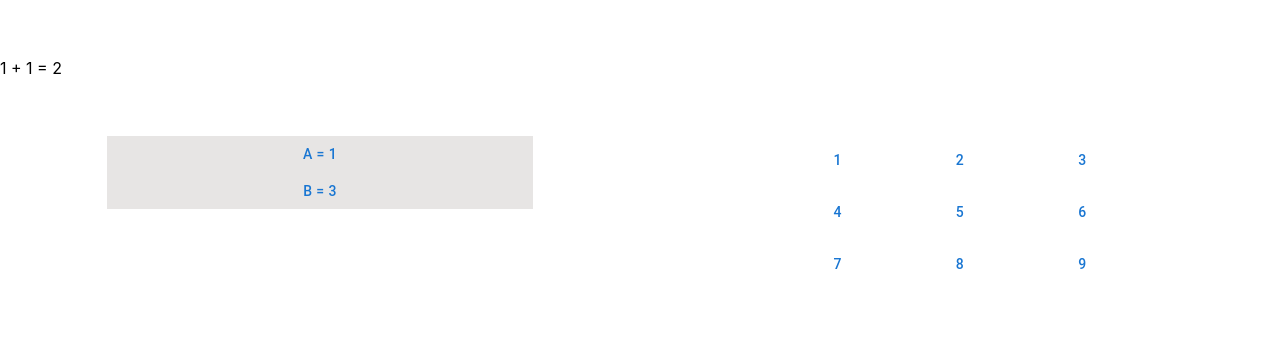
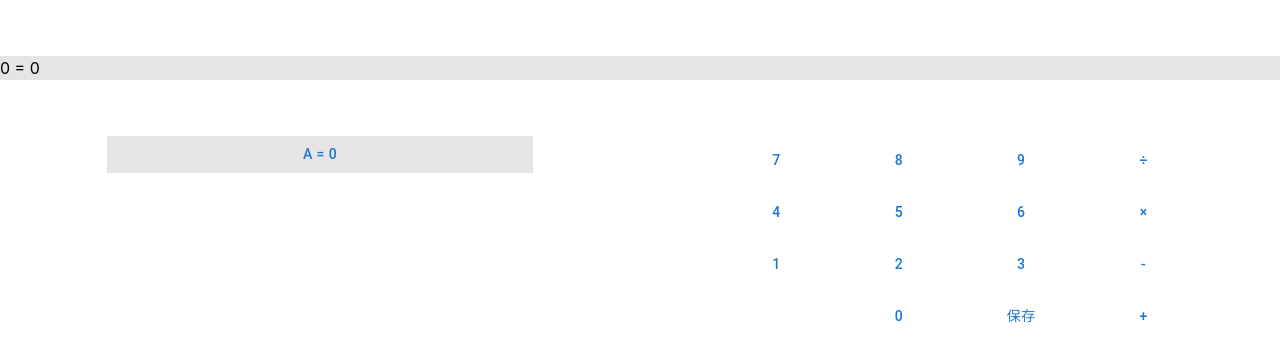
Before and after one commit to Kamodes/functionality_calculator, a Next.js app: page / in a window 1280 px wide. Shown: the top 362 px of the page. Built offline with nearby package versions, Linux system fonts and the light colour scheme.

Commit message:
計算ができる

```diff
--- a/components/calculator.tsx
+++ b/components/calculator.tsx
@@ -1,22 +1,37 @@
+import { DivButton } from "./divButton";
+import { EmptyButton } from "./emptyButton";
+import { MulButton } from "./mulButton";
 import { NumButton } from "./numButton";
+import { PlusButton } from "./plusButton";
+import { SaveButton } from "./saveButton";
+import { SubButton } from "./subButton";
 
 export const Caluculator: React.FC = () => {
   return (
     <div className="flex flex-col space-y-1 mx-6 justify-items-center">
       <div className="flex space-x-1 justify-center">
-        <NumButton n={1} />
-        <NumButton n={2} />
-        <NumButton n={3} />
+        <NumButton n={7} />
+        <NumButton n={8} />
+        <NumButton n={9} />
+        <DivButton />
       </div>
       <div className="flex space-x-1 justify-center">
         <NumButton n={4} />
         <NumButton n={5} />
         <NumButton n={6} />
+        <MulButton />
       </div>
       <div className="flex space-x-1 justify-center">
-        <NumButton n={7} />
-        <NumButton n={8} />
-        <NumButton n={9} />
+        <NumButton n={1} />
+        <NumButton n={2} />
+        <NumButton n={3} />
+        <SubButton />
+      </div>
+      <div className="flex space-x-1 justify-center">
+        <EmptyButton />
+        <NumButton n={0} />
+        <SaveButton />
+        <PlusButton />
       </div>
     </div>
   );
--- /dev/null
+++ b/components/divButton.tsx
@@ -0,0 +1,38 @@
+import { Button } from "@mui/material";
+import { useContext } from "react";
+import { FormulaContext } from "../pages";
+
+export const DivButton = () => {
+  const { formula, setFormula, answer, setAnswer } = useContext(FormulaContext);
+  const clickDivButton = () => {
+    if (formula.length === 1) {
+      const num = formula.slice(-1)[0];
+      setAnswer(Number(num));
+    } else {
+      const [ope, num]: string[] = formula.slice(-2);
+      if (ope === "+") {
+        setAnswer(answer + Number(num));
+      } else if (ope === "-") {
+        setAnswer(answer - Number(num));
+      } else if (ope === "×") {
+        setAnswer(answer * Number(num));
+      } else if (ope === "÷") {
+        setAnswer(answer / Number(num));
+      } else {
+        console.log("error");
+      }
+    }
+
+    setFormula([...formula, "÷"]);
+  };
+  return (
+    <Button
+      className="basis-1/5 bg-sky-300 rounded-lg space-x-2 h-12"
+      onClick={() => {
+        clickDivButton();
+      }}
+    >
+      {"÷"}
+    </Button>
+  );
+};
--- /dev/null
+++ b/components/emptyButton.tsx
@@ -0,0 +1,3 @@
+export const EmptyButton = () => {
+  return <div className="basis-1/5 space-x-2 h-12"></div>;
+};
--- /dev/null
+++ b/components/mulButton.tsx
@@ -0,0 +1,38 @@
+import { Button } from "@mui/material";
+import { useContext } from "react";
+import { FormulaContext } from "../pages";
+
+export const MulButton = () => {
+  const { formula, setFormula, answer, setAnswer } = useContext(FormulaContext);
+  const clickMulButton = () => {
+    if (formula.length === 1) {
+      const num = formula.slice(-1)[0];
+      setAnswer(Number(num));
+    } else {
+      const [ope, num]: string[] = formula.slice(-2);
+      if (ope === "+") {
+        setAnswer(answer + Number(num));
+      } else if (ope === "-") {
+        setAnswer(answer - Number(num));
+      } else if (ope === "×") {
+        setAnswer(answer * Number(num));
+      } else if (ope === "÷") {
+        setAnswer(answer / Number(num));
+      } else {
+        console.log("error");
+      }
+    }
+
+    setFormula([...formula, "×"]);
+  };
+  return (
+    <Button
+      className="basis-1/5 bg-sky-300 rounded-lg space-x-2 h-12"
+      onClick={() => {
+        clickMulButton();
+      }}
+    >
+      {"×"}
+    </Button>
+  );
+};
--- a/components/numButton.tsx
+++ b/components/numButton.tsx
@@ -1,8 +1,25 @@
 import Button from "@mui/material/Button";
+import { useContext } from "react";
+import { FormulaContext } from "../pages";
 
+export const operatorList: string[] = ["+", "-", "÷", "×"];
 export const NumButton: React.FC<{ n: number }> = ({ n }) => {
+  const { formula, setFormula } = useContext(FormulaContext);
+  const clickNumButton = () => {
+    const last: string = formula.slice(-1)[0];
+    if (operatorList.includes(last)) {
+      setFormula([...formula, String(n)]);
+    } else {
+      setFormula([...formula.slice(0, -1), `${Number(last) * 10 + n}`]);
+    }
+  };
   return (
-    <Button className="basis-1/5 bg-sky-300 rounded-lg space-x-2 h-12">
+    <Button
+      className="basis-1/5 bg-sky-300 rounded-lg space-x-2 h-12"
+      onClick={() => {
+        clickNumButton();
+      }}
+    >
       {n}
     </Button>
   );
--- /dev/null
+++ b/components/plusButton.tsx
@@ -0,0 +1,38 @@
+import { Button } from "@mui/material";
+import { useContext } from "react";
+import { FormulaContext } from "../pages";
+
+export const PlusButton = () => {
+  const { formula, setFormula, answer, setAnswer } = useContext(FormulaContext);
+  const clickPlusButton = () => {
+    if (formula.length === 1) {
+      const num = formula.slice(-1)[0];
+      setAnswer(Number(num));
+    } else {
+      const [ope, num]: string[] = formula.slice(-2);
+      if (ope === "+") {
+        setAnswer(answer + Number(num));
+      } else if (ope === "-") {
+        setAnswer(answer - Number(num));
+      } else if (ope === "×") {
+        setAnswer(answer * Number(num));
+      } else if (ope === "÷") {
+        setAnswer(answer / Number(num));
+      } else {
+        console.log("error");
+      }
+    }
+
+    setFormula([...formula, "+"]);
+  };
+  return (
+    <Button
+      className="basis-1/5 bg-sky-300 rounded-lg space-x-2 h-12"
+      onClick={() => {
+        clickPlusButton();
+      }}
+    >
+      {"+"}
+    </Button>
+  );
+};
--- a/components/result.tsx
+++ b/components/result.tsx
@@ -1,8 +1,8 @@
 export type resultProps = {
-  formula: string;
+  formula: string[];
   ans: number;
 };
 
 export const Result: React.FC<resultProps> = ({ formula, ans }) => {
-  return <div>{`${formula} = ${ans}`}</div>;
+  return <div>{`${formula.join(" ")} = ${ans}`}</div>;
 };
--- /dev/null
+++ b/components/saveButton.tsx
@@ -0,0 +1,14 @@
+import { Button } from "@mui/material";
+import { useContext } from "react";
+import { FormulaContext } from "../pages";
+
+export const SaveButton = () => {
+  const { formula, setFormula, answer, setAnswer, memo, setMemo } =
+    useContext(FormulaContext);
+  const clickSaveButton = () => {};
+  return (
+    <Button className=" basis-1/5 bg-sky-300 rounded-lg space-x-2 h-12">
+      {"保存"}
+    </Button>
+  );
+};
--- a/components/storeAnswer.tsx
+++ b/components/storeAnswer.tsx
@@ -1,14 +1,14 @@
 import { Answer } from "./answer";
 
 export type storeAnswerPropType = {
-  answers: Array<{ name: string; num: number }>;
+  memo: Array<{ name: string; num: number }>;
 };
 
 export const StoreAnswer: React.FC<storeAnswerPropType> = (prop) => {
   return (
     <div className="flex justify-center">
       <ul className="bg-stone-200 flex-row basis-2/3">
-        {prop.answers.map((answer: { name: string; num: number }) => (
+        {prop.memo.map((answer: { name: string; num: number }) => (
           <li key={answer.name} className="text-center">
             <Answer name={answer.name} num={answer.num} />
           </li>
--- /dev/null
+++ b/components/subButton.tsx
@@ -0,0 +1,38 @@
+import { Button } from "@mui/material";
+import { useContext } from "react";
+import { FormulaContext } from "../pages";
+
+export const SubButton = () => {
+  const { formula, setFormula, answer, setAnswer } = useContext(FormulaContext);
+  const clickSubButton = () => {
+    if (formula.length === 1) {
+      const num = formula.slice(-1)[0];
+      setAnswer(Number(num));
+    } else {
+      const [ope, num]: string[] = formula.slice(-2);
+      if (ope === "+") {
+        setAnswer(answer + Number(num));
+      } else if (ope === "-") {
+        setAnswer(answer - Number(num));
+      } else if (ope === "×") {
+        setAnswer(answer * Number(num));
+      } else if (ope === "÷") {
+        setAnswer(answer / Number(num));
+      } else {
+        console.log("error");
+      }
+    }
+
+    setFormula([...formula, "-"]);
+  };
+  return (
+    <Button
+      className="basis-1/5 bg-sky-300 rounded-lg space-x-2 h-12"
+      onClick={() => {
+        clickSubButton();
+      }}
+    >
+      -
+    </Button>
+  );
+};
--- a/pages/index.tsx
+++ b/pages/index.tsx
@@ -1,3 +1,4 @@
+import React, { useState } from "react";
 import type { NextPage } from "next";
 import Head from "next/head";
 import Image from "next/image";
@@ -8,30 +9,46 @@ import { StoreAnswer } from "../components/storeAnswer";
 import { storeAnswerPropType } from "../components/storeAnswer";
 import { Result, resultProps } from "../components/result";
 import { formGroupClasses } from "@mui/material";
+import { stringify } from "querystring";
 
+export const FormulaContext = React.createContext(
+  {} as {
+    formula: string[];
+    setFormula: React.Dispatch<React.SetStateAction<string[]>>;
+    answer: number;
+    setAnswer: React.Dispatch<React.SetStateAction<number>>;
+    memo: Array<{ name: string; num: number }>;
+    setMemo: React.Dispatch<
+      React.SetStateAction<
+        {
+          name: string;
+          num: number;
+        }[]
+      >
+    >;
+  }
+);
 const Home: NextPage = () => {
-  const initialResult: resultProps = {
-    formula: "1 + 1",
-    ans: 2,
-  };
-  const initialAnswers: storeAnswerPropType = {
-    answers: [
-      { name: "a", num: 1 },
-      { name: "b", num: 3 },
-    ],
-  };
+  const [formula, setFormula] = useState<string[]>(["0"]);
+  const [answer, setAnswer] = useState<number>(0);
+  const [memo, setMemo] = useState<Array<{ name: string; num: number }>>([
+    { name: "a", num: 0 },
+  ]);
+  const value = { formula, setFormula, answer, setAnswer, memo, setMemo };
   return (
     <div>
-      <div className="my-14">
-        <Result formula={initialResult.formula} ans={initialResult.ans} />
+      <div className="my-14 bg-stone-200">
+        <Result formula={formula} ans={answer} />
       </div>
       <div className="flex">
         <div className="basis-1/2">
-          <StoreAnswer answers={initialAnswers.answers} />
+          <StoreAnswer memo={memo} />
         </div>
-        <div className="basis-1/2">
-          <Caluculator />
-        </div>
+        <FormulaContext.Provider value={value}>
+          <div className="basis-1/2">
+            <Caluculator />
+          </div>
+        </FormulaContext.Provider>
       </div>
     </div>
   );
```
